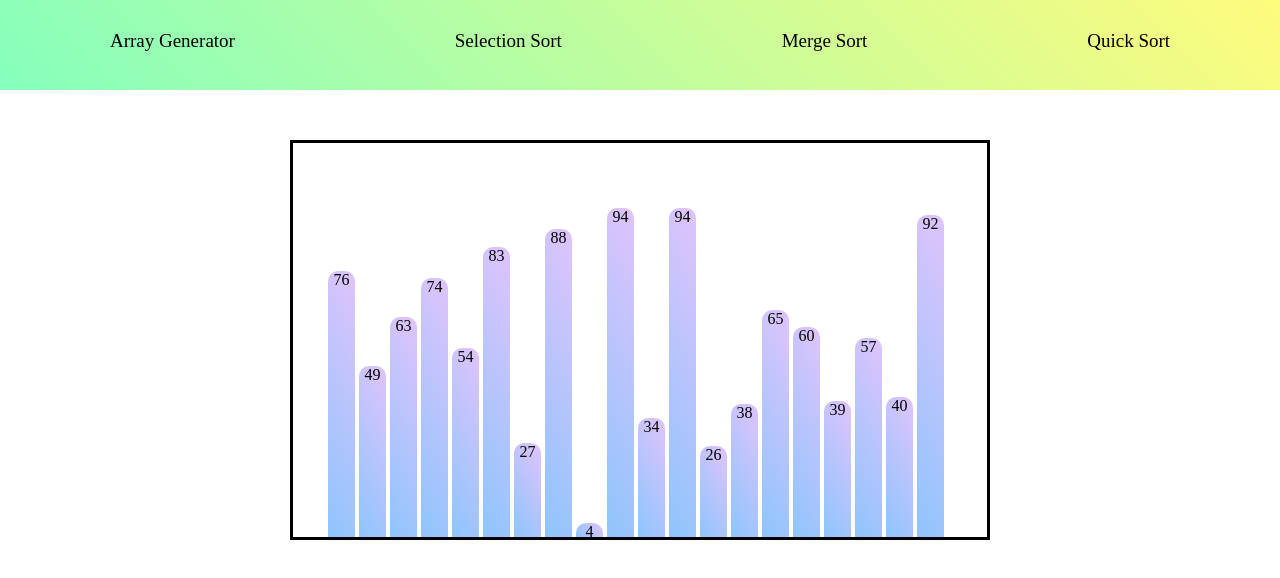
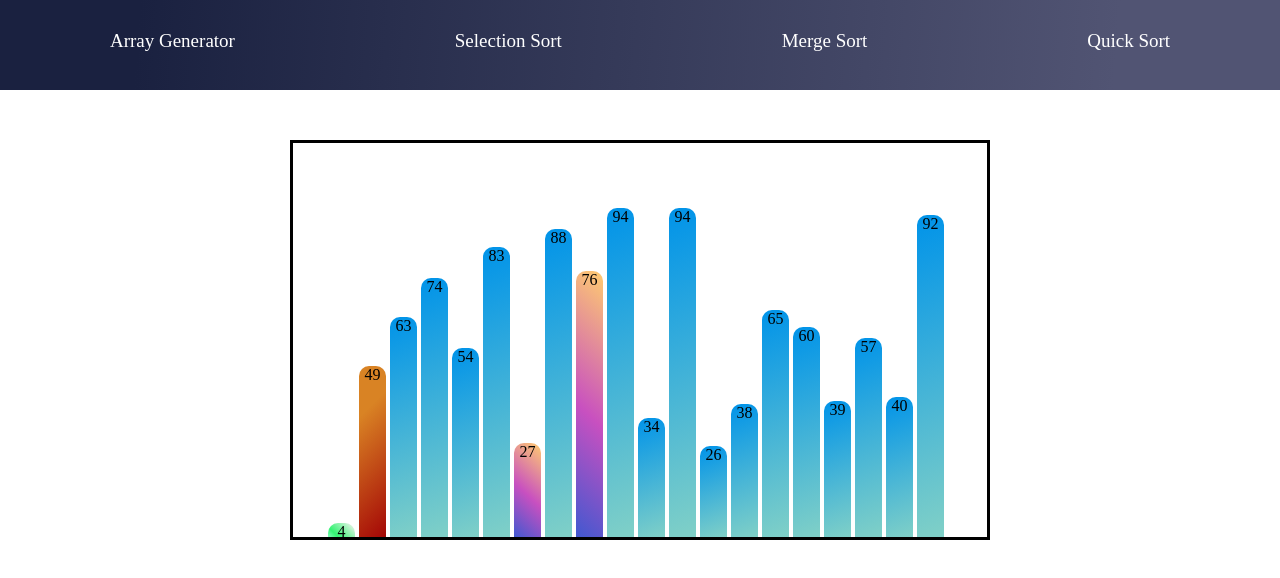
Before and after one commit to itachi1101/Sort_Visual, a plain HTML site: page index.html in a window 1280 px wide. Both pictures are taken after a click on the element "Selection Sort". Drawn offline with Linux system fonts and the light colour scheme.

Commit message:
SelectionSort added

```diff
--- a/index.html
+++ b/index.html
@@ -12,7 +12,7 @@
     <header>
         <div class="head">
             <div class="btn" id="generator">Array Generator</div>
-            <div class="btn">Selection Sort</div>
+            <div class="btn" id="one">Selection Sort</div>
             <div class="btn">Merge Sort</div>
             <div class="btn">Quick Sort</div>
         </div>
@@ -21,4 +21,5 @@
   <section class="array_space"></section>
 </body>
 <script src="app.js"></script>
+<script src="selection.js"></script>
 </html>
--- /dev/null
+++ b/selection.js
@@ -0,0 +1,94 @@
+const element = document.getElementById("one");
+element.addEventListener("click", () => {
+  console.log("chick");
+  SelectionSort();
+});
+async function SelectionSort(delay = 300) {
+  let bars = document.querySelectorAll(".bar");
+  var min_idx = 0;
+  for (var i = 0; i < bars.length; i += 1) {
+    min_idx = i;
+    bars[i].style.backgroundColor = " #a40606";
+    bars[i].style.backgroundImage =
+      "linear-gradient(315deg, #a40606 0%, #d98324 74%)";
+    //       background-color: #4158d0;
+    // background-image: linear-gradient(43deg, #4158d0 0%, #6650c8 46%, #FFCC70 100%);
+
+    for (var j = i + 1; j < bars.length; j += 1) {
+      bars[j].style.backgroundColor = "red";
+      bars[j].style.backgroundImage =
+        "linear-gradient(43deg, #4158D0 0%, #C850C0 46%, #FFCC70 100%)";
+      //       background-color: #4158D0;
+      // background-image: linear-gradient(43deg, #4158D0 0%, #C850C0 46%, #FFCC70 100%);
+      await new Promise((resolve) =>
+        setTimeout(() => {
+          resolve();
+        }, 100)
+      );
+      var val1 = parseInt(bars[j].childNodes[0].innerHTML);
+      var val2 = parseInt(bars[min_idx].childNodes[0].innerHTML);
+
+      // Compare val1 & val2
+      if (val1 < val2) {
+        if (min_idx !== i) {
+          bars[min_idx].style.backgroundColor = "#0093E9";
+          bars[min_idx].style.backgroundImage =
+            "linear-gradient(160deg, #0093E9 0%, #80D0C7 100%)";
+        }
+        min_idx = j;
+      } else {
+        bars[j].style.backgroundColor = "#0093E9";
+        bars[j].style.backgroundImage =
+          "linear-gradient(160deg, #0093E9 0%, #80D0C7 100%)";
+      }
+    }
+    var temp1 = bars[min_idx].style.height;
+    var temp2 = bars[min_idx].childNodes[0].innerText;
+    bars[min_idx].style.height = bars[i].style.height;
+    bars[i].style.height = temp1;
+    bars[min_idx].childNodes[0].innerText = bars[i].childNodes[0].innerText;
+    bars[i].childNodes[0].innerText = temp2;
+
+    await new Promise((resolve) =>
+      setTimeout(() => {
+        resolve();
+      }, 300)
+    );
+
+    bars[min_idx].style.backgroundColor = "#0093E9";
+    bars[min_idx].style.backgroundImage =
+      "linear-gradient(160deg, #0093E9 0%, #80D0C7 100%)";
+    // background-color: #0093E9;
+    // background-image: linear-gradient(160deg, #0093E9 0%, #80D0C7 100%);
+    bars[i].style.backgroundColor = "#85FFBD";
+    bars[i].style.backgroundImage =
+      "linear-gradient(45deg, #85FFBD 0%, #33f372 25%, #fbf4f4 100%)";
+    // background-color: #85FFBD;
+    // background-image: linear-gradient(45deg, #85FFBD 0%, #33f372 25%, #fbf4f4 100%);
+  }
+  await new Promise((resolve) =>
+    setTimeout(() => {
+      resolve();
+    }, 1000)
+  );
+  for (let i = 0; i < bars.length; i += 1) {
+    await new Promise((resolve) =>
+      setTimeout(() => {
+        resolve();
+      }, 30)
+    );
+    bars[i].style.backgroundColor = "#8EC5FC";
+    bars[i].style.backgroundImage =
+      "linear-gradient(62deg, #8EC5FC 0%, #E0C3FC 40%)";
+  }
+  for (let i = 0; i < bars.length; i += 1) {
+    await new Promise((resolve) =>
+      setTimeout(() => {
+        resolve();
+      }, 30)
+    );
+    bars[i].style.backgroundColor = "#8EC5FC";
+    bars[i].style.backgroundImage =
+      "linear-gradient(62deg, #8EC5FC 0%, #E0C3FC 100%)";
+  }
+}
--- a/styles.css
+++ b/styles.css
@@ -5,8 +5,7 @@
     font-family: 'Poppins';
 }
 .head{
-  background-color: #85FFBD;
-background-image: linear-gradient(45deg, #85FFBD 0%, #FFFB7D 100%);
+background-image: linear-gradient( 94.3deg,  rgba(26,33,64,1) 10.9%, rgba(81,84,115,1) 87.1% );
 
 
     height:90px;
@@ -16,7 +15,7 @@ background-image: linear-gradient(45deg, #85FFBD 0%, #FFFB7D 100%);
     flex-wrap: wrap;
 }
 .btn{
-    color:black;
+    color:white;
     cursor: pointer;
     margin:30px 30px 30px 30px;
     text-align: center;
@@ -28,7 +27,7 @@ background-image: linear-gradient(45deg, #85FFBD 0%, #FFFB7D 100%);
     background-color: rgb(184, 179, 179);
 }
 #generator:hover{
-    background-color: rgb(140, 140, 243);
+  background-image: linear-gradient(120deg, #f6d365 0%, #fda085 100%);
 }
 .array_space{
     width:700px;
```
